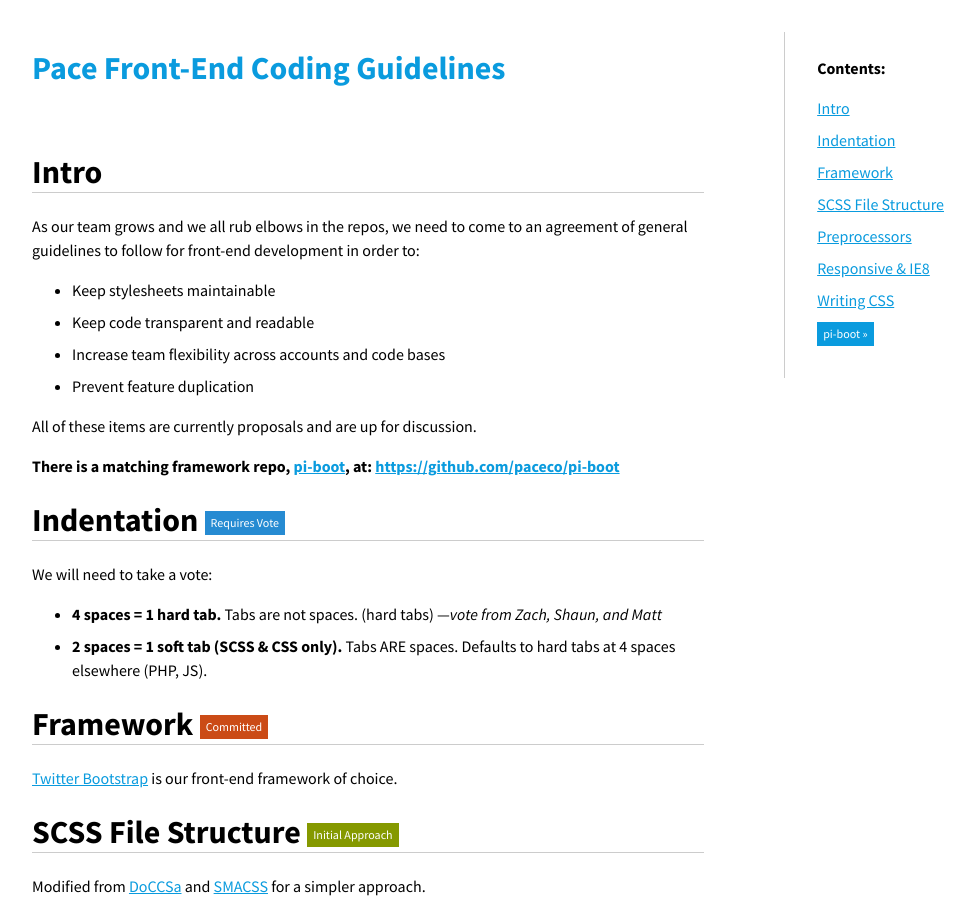
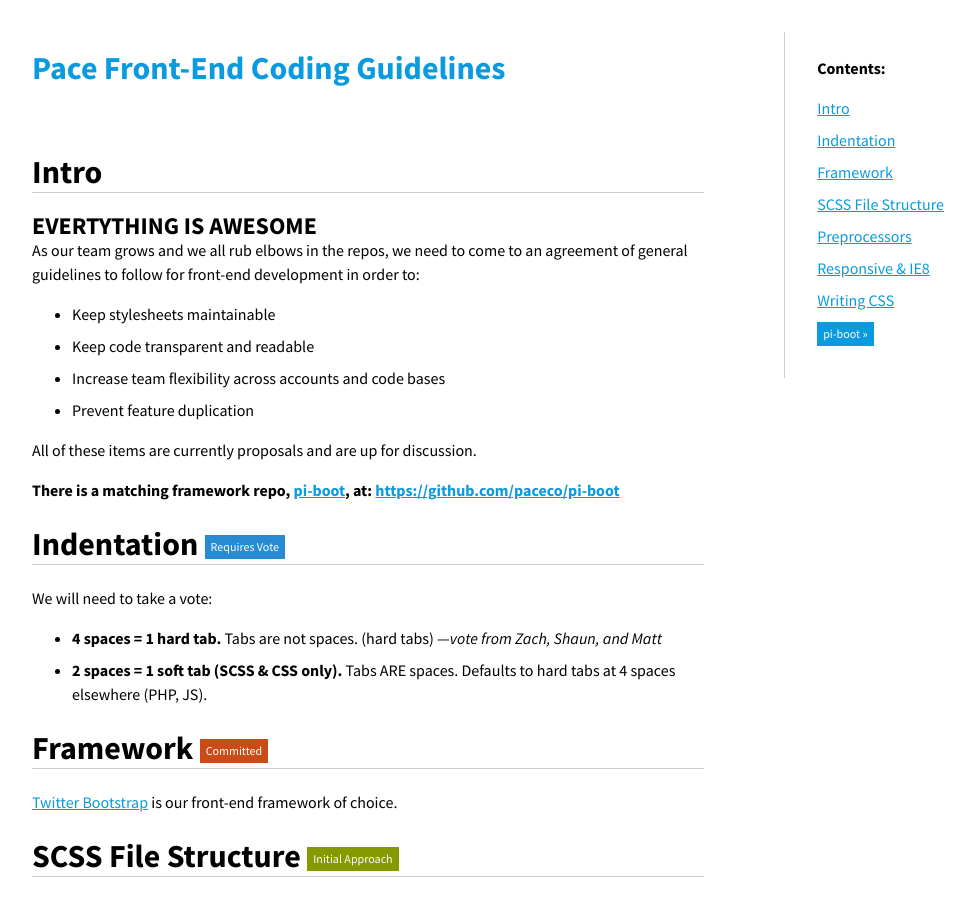
Before and after one commit to paceco/paceco.github.io, a Jekyll site: the page built from index.html, in a window 1280 px wide and 900 px high. Shown: the whole window, without its empty margins (272-1247 px from the left). Built offline with Jekyll 4.4.1, drawn with Linux system fonts in a browser that asks for light colours; Markdown is read by kramdown in place of the engine named in the settings.

Commit message:
Update index.html

```diff
--- a/index.html
+++ b/index.html
@@ -19,6 +19,7 @@ title: Pace Front-End Coding Guidelines
 
 <h1 id="intro">Intro</h1>
 
+<h2>EVERTYTHING IS AWESOME</h2>
 <p>As our team grows and we all rub elbows in the repos, we need to come to an agreement of general guidelines to follow for front-end development in order to:</p>
 <ul>
   <li>Keep stylesheets maintainable</li>
```
